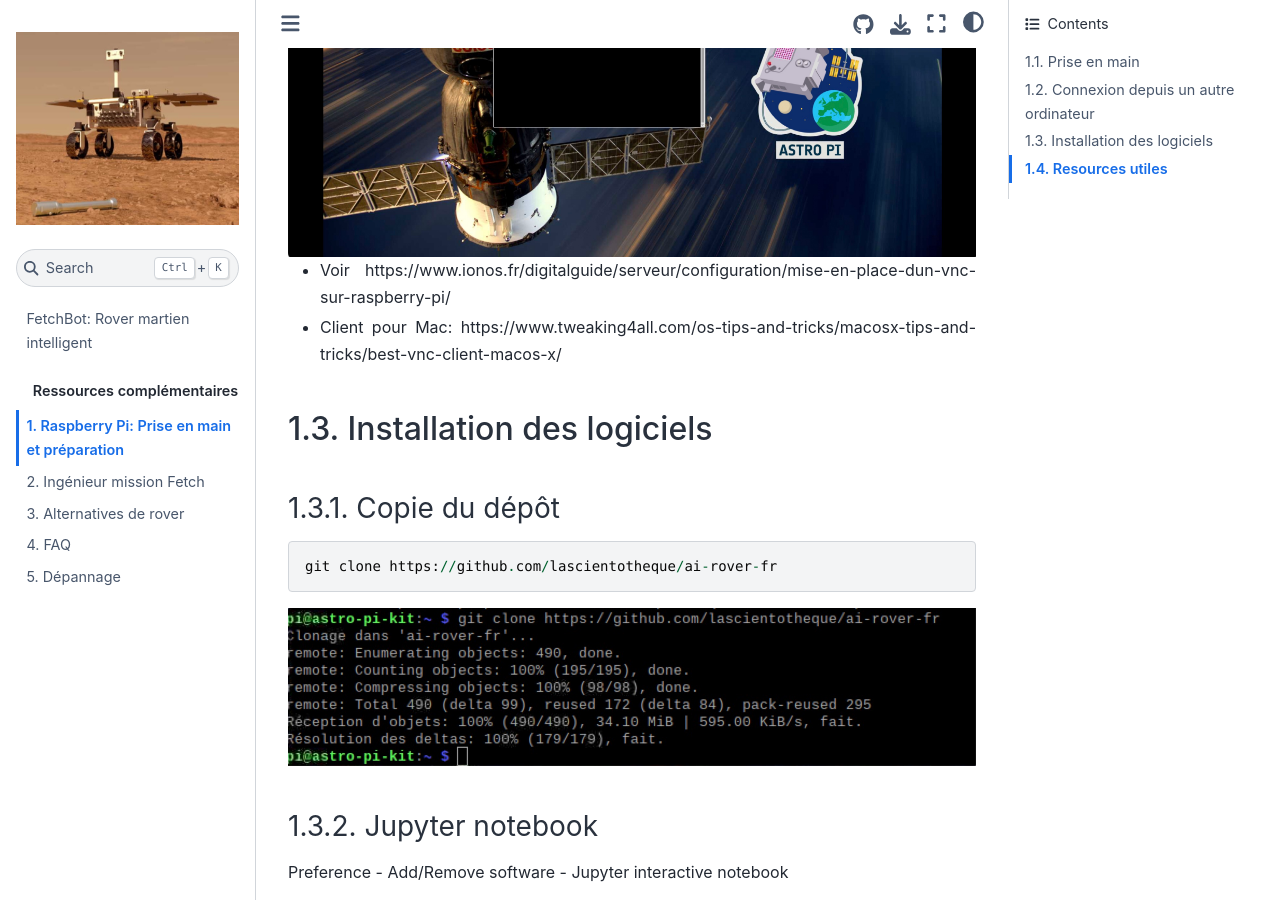
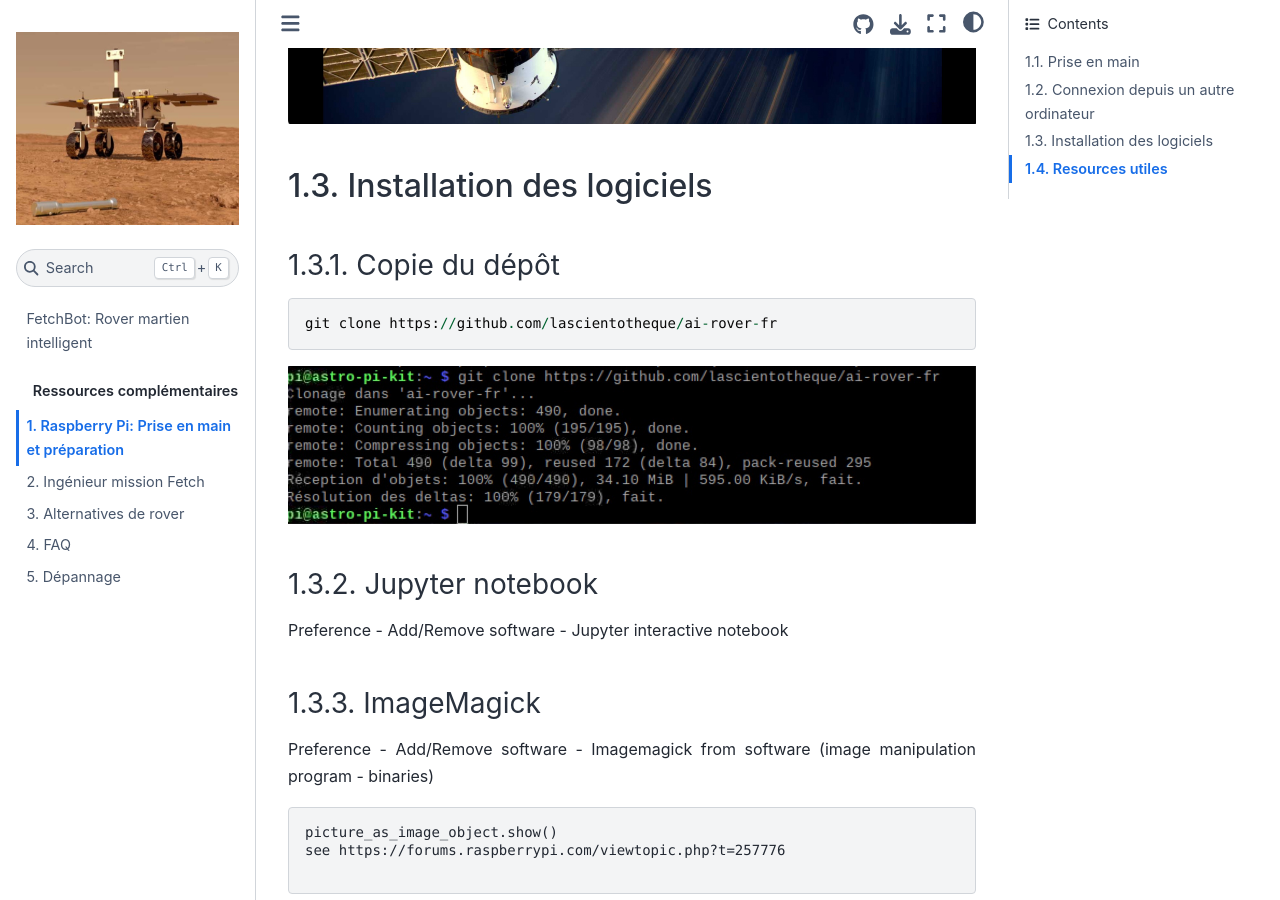
Before and after one commit to lascientotheque/fetchbot-fr, a Jupyter Book: the page built from 4_Additional_Resources/Raspberry_Pi/Raspberry_Pi.md, in a window 1280 px wide and 900 px high, scrolled down 1617 px. Built offline with Jupyter Book 1.0.4 settings and Sphinx 7.4.7 and the Sphinx Book theme 1.1.4, drawn with Linux system fonts in a browser that asks for light colours; pages that are not in the unit, such as notebooks, are missing from menus.

Commit message:
Mise en page

```diff
--- a/4_Additional_Resources/Raspberry_Pi/Raspberry_Pi.md
+++ b/4_Additional_Resources/Raspberry_Pi/Raspberry_Pi.md
@@ -9,7 +9,7 @@
 
 Si vous n'avez jamais utilisé de Raspberry Pi, nous vous recommandons de commencer par suivre l'activité [Premiers pas avec le Raspberry Pi](https://projects.raspberrypi.org/fr-FR/projects/raspberry-pi-getting-started/0) de la fondation Raspberry. Un schéma d'un Raspberry 4 est donnée ci-dessous:
 
-<img src="images/pi-labelled-names.png" width="900"/>
+<img src="images/pi-labelled-names.png" width="500"/>
 
 L'activité 'Premiers pas avec le Raspberry Pi' vous permettra de:
 
@@ -31,9 +31,6 @@
 
 <img src="images/vnc_astropi.jpg" width="900"/>
 
-
-* Voir https://www.ionos.fr/digitalguide/serveur/configuration/mise-en-place-dun-vnc-sur-raspberry-pi/
-* Client pour Mac: https://www.tweaking4all.com/os-tips-and-tricks/macosx-tips-and-tricks/best-vnc-client-macos-x/
 
 ## Installation des logiciels
 
```
